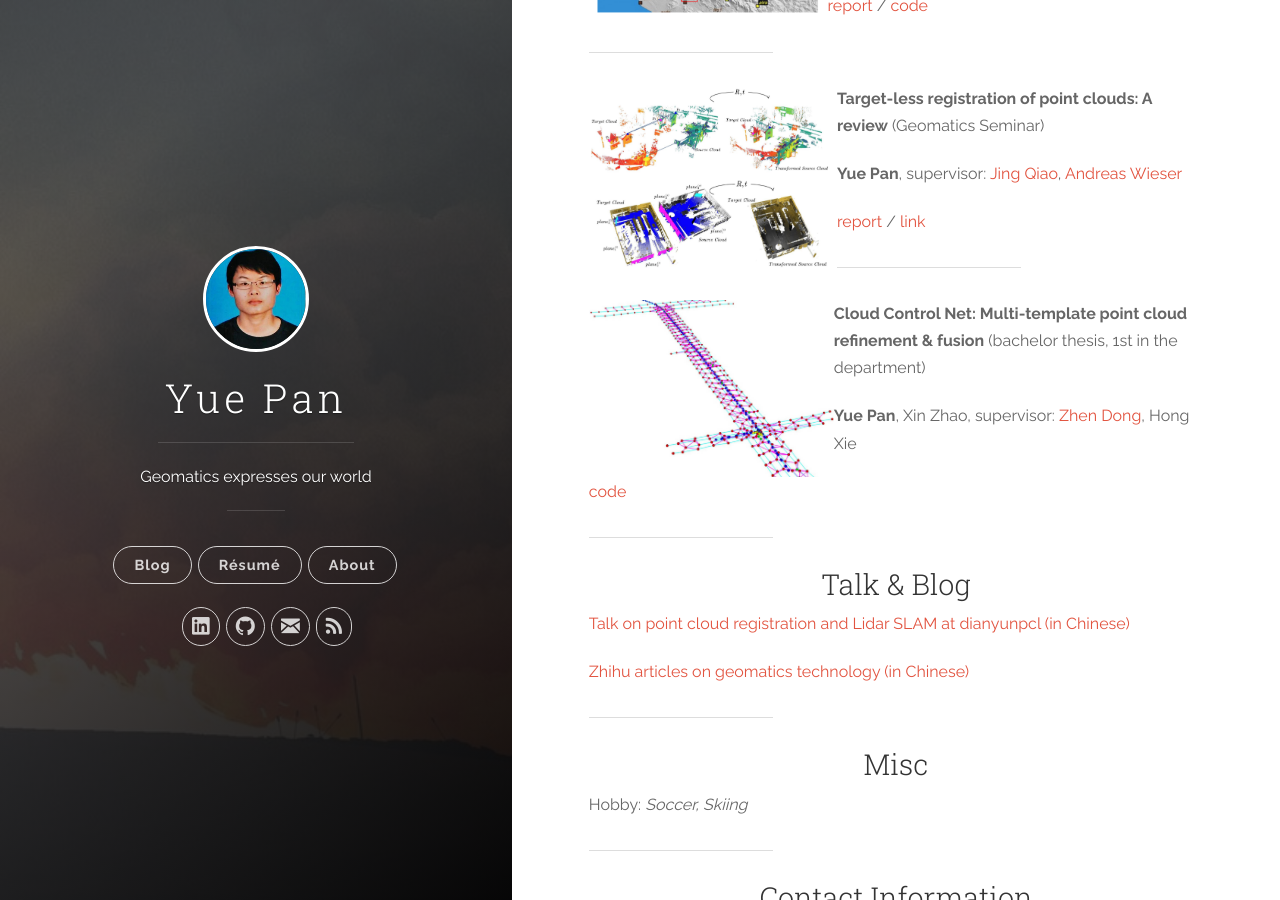
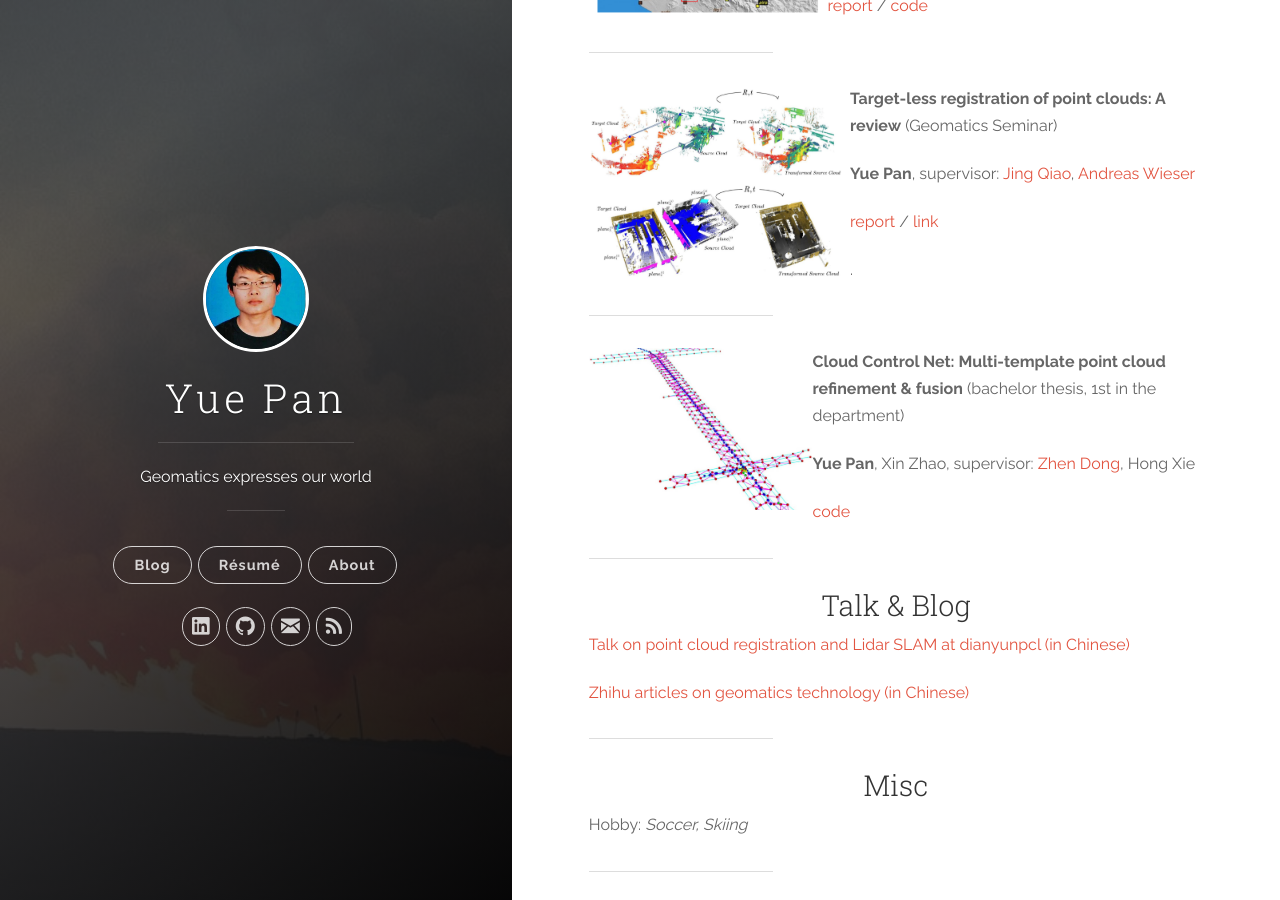
Before and after one commit to YuePanEdward/YuePanEdward.github.io, a Jekyll site: the page built from _posts/2022-4-26-about.md, in a window 1280 px wide and 900 px high, scrolled down 3228 px. Built offline with Jekyll 4.4.1, drawn with Linux system fonts in a browser that asks for light colours.

Commit message:
Update 2022-4-26-about.md

```diff
--- a/_posts/2022-4-26-about.md
+++ b/_posts/2022-4-26-about.md
@@ -143,21 +143,21 @@ Han Sun, **Yue Pan**, supervisor: [Hohensinn Roland](https://mpg.igp.ethz.ch/gro
 
 
 
-<img align="left" src="../assets/reg_review.png" style="zoom: 38%;" />**Target-less registration of point clouds: A review** (Geomatics Seminar)
+<img align="left" src="../assets/reg_review.png" style="zoom: 40%;" />**Target-less registration of point clouds: A review** (Geomatics Seminar)
 
 **Yue Pan**, supervisor: [Jing Qiao](https://igp.ethz.ch/personen/person-detail.html?persid=254880), [Andreas Wieser](https://gseg.igp.ethz.ch/people/group-head/prof-dr--andreas-wieser.html)
 
 [report](https://arxiv.org/abs/1912.12756) / [link](https://github.com/YuePanEdward/point-cloud-registration-review)
 
 
-
+.
 
 
 -------
 
 
 
-<img align="left" src="../assets/posegraph.jpg" style="zoom: 23%;" />**Cloud Control Net: Multi-template point cloud refinement & fusion** (bachelor thesis, 1st in the department)
+<img align="left" src="../assets/posegraph.jpg" style="zoom: 21%;" />**Cloud Control Net: Multi-template point cloud refinement & fusion** (bachelor thesis, 1st in the department)
 
  **Yue Pan**, Xin Zhao, supervisor: [Zhen Dong](http://jszy.whu.edu.cn/dongzhen/zh_CN/index.htm), Hong Xie
 
```
